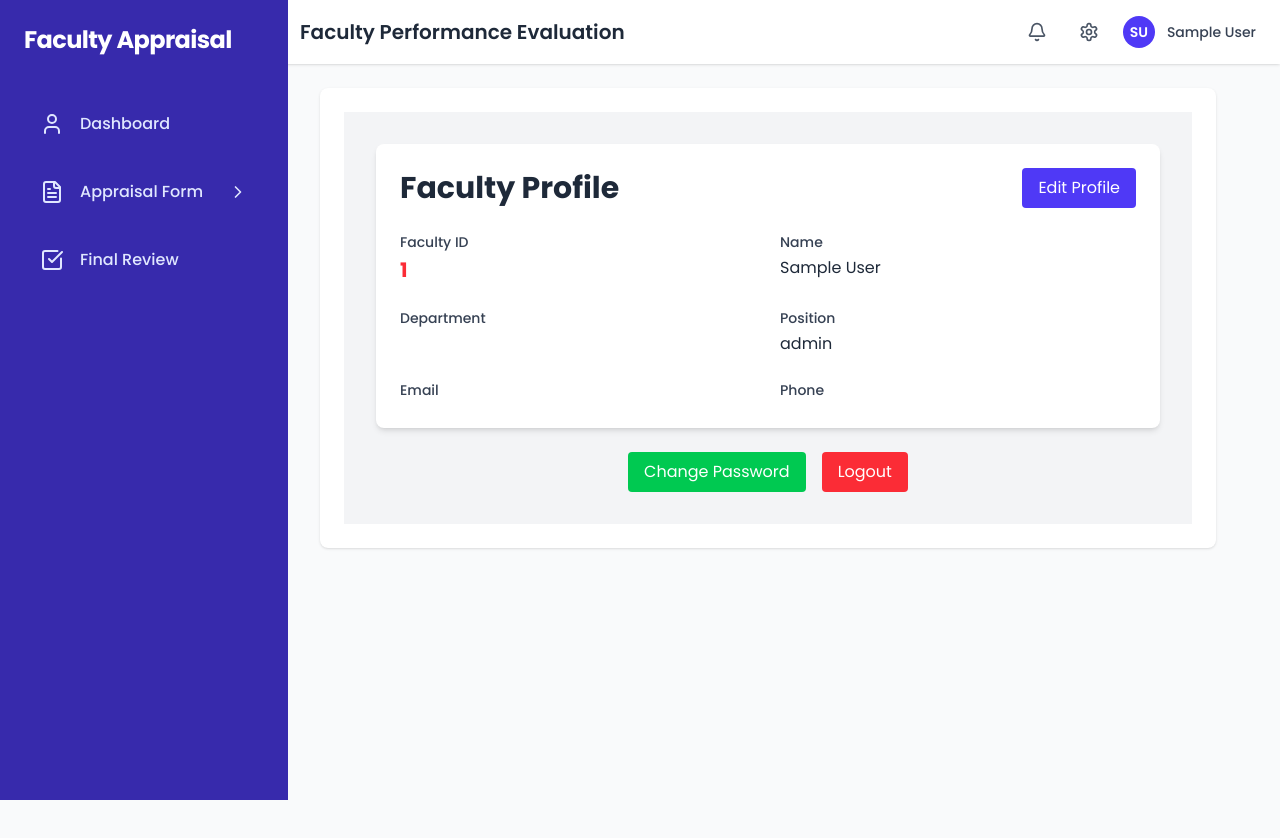
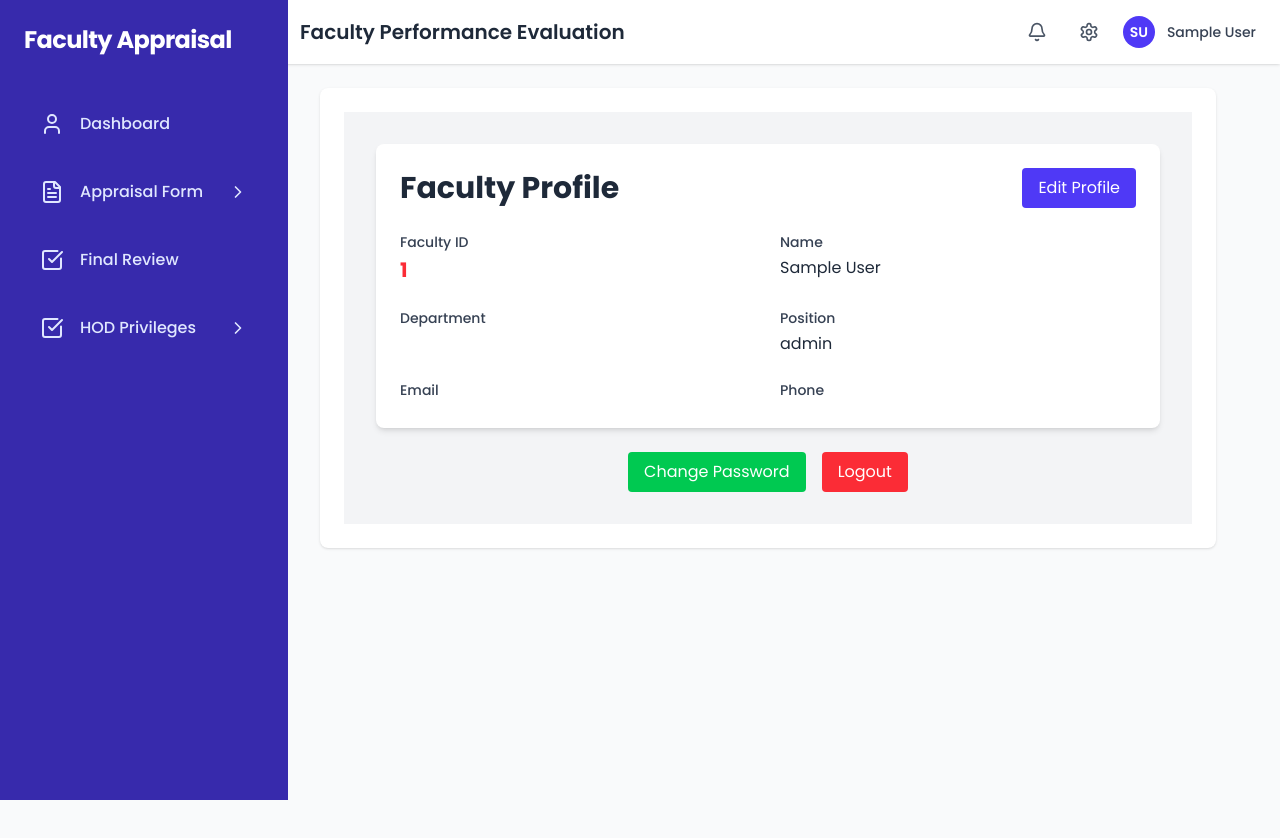
Before and after one commit to patil-rushikesh/FDW-frontend, a React (Vite) app: page /profile in a window 1280 px wide. Shown: the top 838 px of the page. Built offline with nearby package versions, Linux system fonts and the light colour scheme; sample sign-in values are in the browser's storage.

Commit message:
sidebar changed

```diff
--- a/src/components/layout/Sidebar.jsx
+++ b/src/components/layout/Sidebar.jsx
@@ -12,15 +12,34 @@ import {
 } from "lucide-react";
 import { Link, useLocation } from "react-router-dom";
 
-const mainNavItems = [
-  { icon: User, label: "Dashboard", path: "/dashboard" },
-];
+const mainNavItems = [{ icon: User, label: "Dashboard", path: "/dashboard" }];
 
 const partsNavItems = [
   { icon: BookOpen, label: "Part A: Academic Involvment", path: "/teaching" },
-  { icon: FileText, label: "Part B: Research and Development", path: "/research" },
-  { icon: Building2, label: "Part C: Self Development", path: "/selfdevelopment" },
-  { icon: GraduationCap, label: "Part D: Portfolio-Departmental & Central", path: "/portfolio" },
+  {
+    icon: FileText,
+    label: "Part B: Research and Development",
+    path: "/research",
+  },
+  {
+    icon: Building2,
+    label: "Part C: Self Development",
+    path: "/selfdevelopment",
+  },
+  {
+    icon: GraduationCap,
+    label: "Part D: Portfolio-Departmental & Central",
+    path: "/portfolio",
+  },
+];
+
+const verificationNavItems = [
+  { icon: User, label: "Faculty List", path: "/faculty-list" },
+  {
+    icon: User,
+    label: "Allocate people for verification",
+    path: "/allocate-people",
+  },
 ];
 
 const finalNavItems = [
@@ -30,8 +49,10 @@ const finalNavItems = [
 export default function Sidebar({ isOpen, onClose }) {
   const location = useLocation();
   const [isPartsOpen, setIsPartsOpen] = useState(false);
+  const [isVerificationOpen, setIsVerificationOpen] = useState(false);
 
   const toggleParts = () => setIsPartsOpen(!isPartsOpen);
+  const toggleVerification = () => setIsVerificationOpen(!isVerificationOpen);
 
   const NavLink = ({ item, isActive }) => {
     const Icon = item.icon;
@@ -132,6 +153,36 @@ export default function Sidebar({ isOpen, onClose }) {
                 isActive={location.pathname === item.path}
               />
             ))}
+
+            {/* Verification Dropdown */}
+            <div className="mb-3">
+              <button
+                onClick={toggleVerification}
+                className="w-full flex items-center justify-between p-4 rounded-lg text-indigo-100 hover:bg-indigo-700/70"
+              >
+                <div className="flex items-center space-x-4">
+                  <CheckSquare size={24} strokeWidth={2} />
+                  <span className="text-base font-medium">HOD Privileges </span>
+                </div>
+                {isVerificationOpen ? (
+                  <ChevronDown size={20} />
+                ) : (
+                  <ChevronRight size={20} />
+                )}
+              </button>
+
+              {isVerificationOpen && (
+                <div className="ml-4">
+                  {verificationNavItems.map((item) => (
+                    <NavLink
+                      key={item.path}
+                      item={item}
+                      isActive={location.pathname === item.path}
+                    />
+                  ))}
+                </div>
+              )}
+            </div>
           </nav>
         </div>
       </div>
```
Also changed, not shown: src/App.jsx (line endings or trailing spaces).
